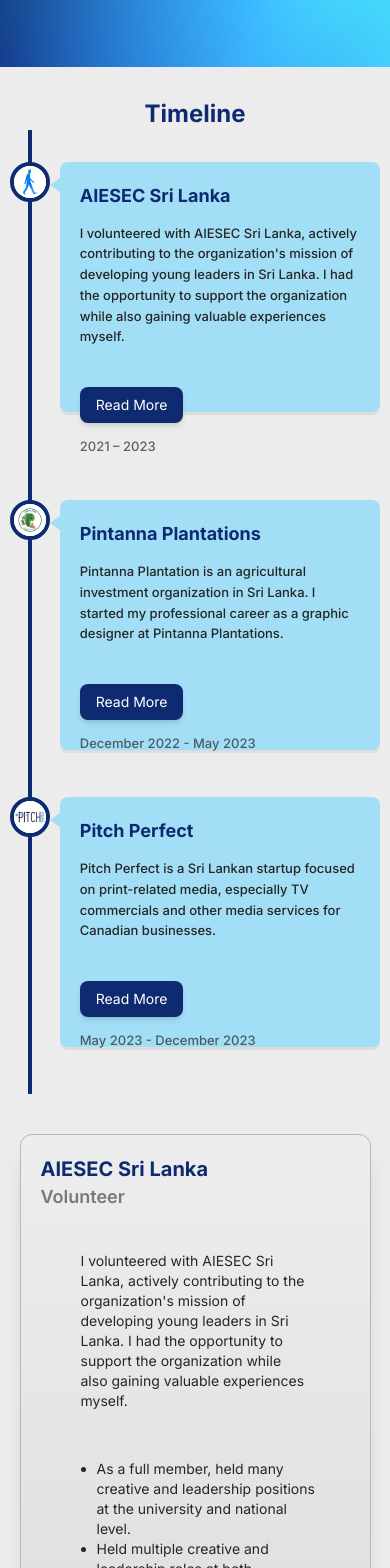
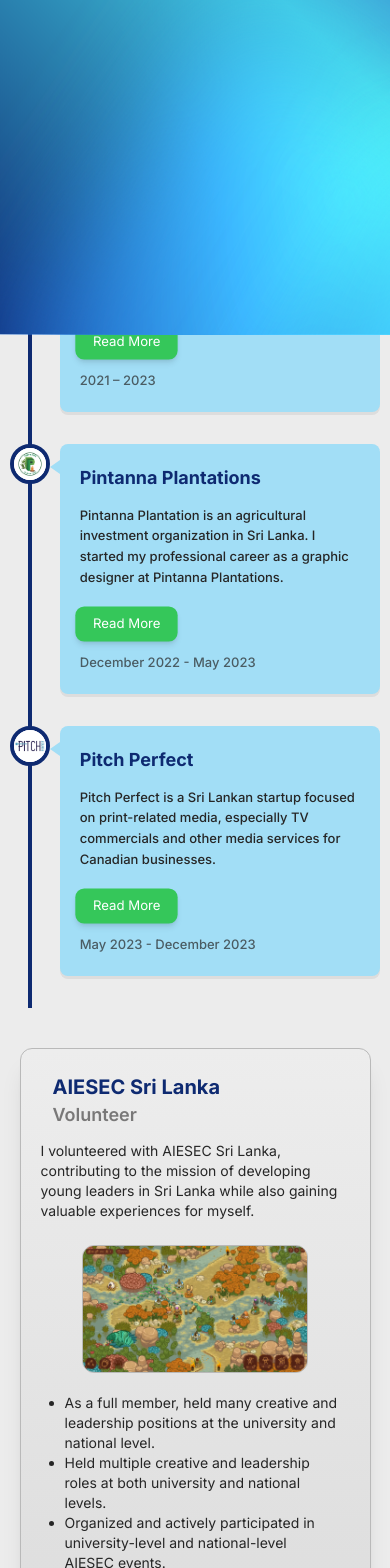
Before and after one commit to achira7/portfolio, a React (Vite) app: page /experience in a window 390 px wide. Shown: the top 1568 px of the page. Built offline with nearby package versions, Linux system fonts and the light colour scheme; what react-chatbot-kit would draw is missing.

Commit message:
Mobile Navbar Animations

```diff
--- a/src/components/Button.jsx
+++ b/src/components/Button.jsx
@@ -2,7 +2,7 @@
 import { GitHub, Play } from '../assets/icons/icons';
 
 const Button = ({ name, link, color, icon }) => {
-  const isLinkProvided = !!link;
+  const isLinkProvided = !!link && "dummy";
 
   const colorClasses = {
     red: 'bg-color-red',
--- a/src/components/DarkMode/DarkMode.jsx
+++ b/src/components/DarkMode/DarkMode.jsx
@@ -21,18 +21,22 @@
     if (isDarkMode) {
       localStorage.setItem("mode", "light-mode");
       document.body.classList.remove("dark-mode");
+      document.body.classList.add("light-mode");
       setIsDarkMode(false);
     } else {
       localStorage.setItem("mode", "dark-mode");
+      document.body.classList.remove("light-mode");
       document.body.classList.add("dark-mode");
+
       setIsDarkMode(true);
     }
   };
 
   return (
-    <div className="dark_mode hover:scale-110 hover:shadow-color-primary-shadow hover:shadow-xl transition-all duration-300">
+    <div className="dark_mode hover:scale-110 hover:shadow-color-primary-shadow hover:shadow-xl transition-all duration-300 ">
+      {/* shadow-[0_0_8px_8px_rgba(var(--normal-shadow))] */}
       <input
-        className="dark_mode_input"
+        className="dark_mode_input "
         type="checkbox"
         id="darkmode-toggle"
         checked={isDarkMode}
--- a/src/components/ExperienceCard.jsx
+++ b/src/components/ExperienceCard.jsx
@@ -16,12 +16,12 @@
 
   return (
     <div
-      id={title}
+      id={title.replace(/\s+/g, '-').toLowerCase()}
       className="mb-8 bg-card-primary border border-card-primary-border rounded-xl bg-gradient-to-t from-card-primary-bottom to-card-primary-top shadow-xl z-20"
     >
-      <div className="p-5 md:p-7">
+      <div className="pt-1 md:p-7">
         <div className="grid grid-rows-[auto_auto_auto] ">
-          <div className="flex flex-col h-fit ">
+          <div className="flex flex-col h-fit ml-8 mt-5">
             <h1 className="flex font-inter text-xl md:text-3xl text-color-primary font-bold">
               {title}
             </h1>
@@ -32,7 +32,7 @@
           </div>
 
           <div className="grid grid-cols-1 md:grid-cols-[60%_40%] justify-items-center items-center">
-            <div className="flex p-10 justify-center items-center ">
+            <div className="flex px-5 py-3 md:p-10 justify-center items-center ">
               <div className="">
                 <p className="text-sm md:text-base font-inter text-color-secondary">
                   {description}
@@ -42,7 +42,7 @@
 
             {/* Image */}
             {isImageVisible && (
-            <div className="hidden md:flex w-[65%] ">
+            <div className="md:flex w-[65%] mb-5 mt-3 justify-center items-center">
               <div className="flex justify-center items-center">
                 {isImageVisible && (
                   <img
@@ -58,7 +58,7 @@
           </div>
 
           <div className="px-8">
-            <ul className="list-disc ml-6 mt-2">
+            <ul className="list-disc ml-3 md:ml-6 md:mt-2">
               {points.map((point, index) => (
                 <li
                   key={index}
@@ -82,7 +82,7 @@
               </div>
             </div>
 
-            <div className="mt-7 flex justify-center items-center">
+            <div className="my-7 flex justify-center items-center">
               <Button
                 className="flex"
                 color={"blue"}
--- a/src/components/Marquee.jsx
+++ b/src/components/Marquee.jsx
@@ -91,7 +91,7 @@
   };
 
   return (
-    <div className="overflow-hidden bg-background-primary min-w-full my-6 py-5 bg-card-primary border border-card-primary-border rounded-xl bg-gradient-to-t from-card-primary-bottom to-card-primary-top z-30">
+    <div className="overflow-hidden bg-background-primary min-w-full my-6 py-5 bg-card-primary border border-card-primary-border rounded-xl bg-gradient-to-t from-card-primary-bottom to-card-primary-top">
       <div className="flex items-center justify-between" ref={marqueeRef}>
         {techItems.map((tech, index) => {
           const logoSrc = langLogos[tech.name] || libLogos[tech.name];
--- a/src/index.css
+++ b/src/index.css
@@ -47,6 +47,8 @@
   --color-yellow-shadow: 255,204,0, 0.5;
   --color-blue-shadow: 162,222,246 0.5;
 
+  --normal-shadow: 99,100,100,0.4;
+
   --color-polaroid: 255,255,255;
 
   --border-primary:41, 126, 255, 1;
@@ -86,6 +88,8 @@
   --color-red-shadow: 255,60,68, 0.5;
   --color-yellow-shadow: 255,214,10, 0.5;
   --color-blue-shadow: 16, 86, 156, 0.5;
+
+  --normal-shadow: 227,227,228,0.4;
 
   --color-polaroid: 255,255,242;
 
--- a/src/pages/Experience.jsx
+++ b/src/pages/Experience.jsx
@@ -10,38 +10,6 @@
 import ExperienceCard from "../components/ExperienceCard";
 
 const Experience = () => {
-  const Qexp = [
-    {
-      id: 1,
-      title: "AIESEC",
-      job: "Full Member",
-      time: "2021 – 2023",
-      description: "Held many positions",
-      website: "https://aiesec.org/",
-      link: "https://www.behance.net/moodboard/215289677/AIESEC",
-    },
-    {
-      id: 2,
-      title: "Pintanna Plantations",
-      job: "Junior Graphic Designer",
-      time: "December 2022 - May 2023",
-      description:
-        "Mainly responsible for creating social media posts for pintanna plantat",
-      website: "https://www.pintannaplantations.lk/",
-      link: "https://www.behance.net/moodboard/215289653/Pintanna-Plantations",
-    },
-    {
-      id: 3,
-      title: "Pitch Perfect",
-      job: "Graphic Designer",
-      time: "May 2023 - December 2023",
-      description:
-        "Engaged in business consulting to improve sales pitches and close deals effectively.",
-      website: "https://pitchperfect.lk/",
-      link: "",
-    },
-  ];
-
   const exp = [
     {
       id: 1,
@@ -49,7 +17,7 @@
       time: "2021 – 2023",
       position: "Volunteer",
       description:
-        "I volunteered with AIESEC Sri Lanka, actively contributing to the organization's mission of developing young leaders in Sri Lanka. I had the opportunity to support the organization while also gaining valuable experiences myself.",
+        "I volunteered with AIESEC Sri Lanka, contributing to the mission of developing young leaders in Sri Lanka while also gaining valuable experiences for myself.",
       points: [
         "As a full member, held many creative and leadership positions at the university and national level.",
         "Held multiple creative and leadership roles at both university and national levels.",
@@ -124,6 +92,16 @@
       link: "",
     },
   ];
+
+  const scrollToSection = (id) => {
+    const element = document.getElementById(id);
+    const yOffset = window.innerHeight * 0.07;
+    const yPosition = element.getBoundingClientRect().top + window.pageYOffset - yOffset;
+
+    window.scrollTo({ top: yPosition, behavior: "smooth" });
+  };
+
+
 
   return (
     <div className="bg-background mt-[25%] md:mt-[5%]">
@@ -248,23 +226,33 @@
                   </a>
                 }
               >
+                <div className="flex flex-col">
+                  <div className="">
                     <h3 className="vertical-timeline-element-title text-lg font-bold font-inter text-color-primary">
                       {experience.title}
                     </h3>
+                  </div>
+                  <div className="">
                     <h4 className="vertical-timeline-element-subtitle text-color-primary">
                       {experience.job}
                     </h4>
+                  </div>
+
                   <div className="flex">
                     <p className="text-color-secondary font-inter text-base">
                       {experience.description}
                     </p>
                   </div>
-                <div className="flex mt-10">
-                  <Button
-                    className="flex"
-                    name={"Read More"}
-                    link={"google.com"}
-                  />
+                  <div className="flex md:mt-10 mt-5">
+                    <button
+                      id="clickable"
+                      className="flex items-center cursor-none justify-center bg-color-green hover: scale-110  rounded-lg font-inter px-4 py-2 shadow-md transition-all duration-300"
+                      onClick={() => scrollToSection(experience.title.replace(/\s+/g, '-').toLowerCase())}
+
+                    >
+                      <span className='text-white text-xs md:text-base cursor-none' id="clickable">Read More</span>
+                    </button>
+                  </div>
                 </div>
               </VerticalTimelineElement>
             ))}
@@ -272,21 +260,6 @@
         </div>
 
         <div className="w-[90%] md:w-[60%]">
-          {/* <ExperienceCard
-            heading="Software Engineer Intern"
-            position="Graphic Designer"
-            description="Developed various features for the company's web application."
-            points={[
-              "Implemented user authentication.",
-              "Optimized database queries, reducing load time by 30%.",
-              "Collaborated with cross-functional teams.",
-            ]}
-            skills={["Teamwork", "Creativty"]}
-            hard_skills={["React", "Node.js", "PostgreSQL"]}
-            image={'../src/assets/game.jpg'}
-            link={'google.com'}
-          /> */}
-
           {exp.map((experience) => (
             <ExperienceCard
               key={experience.id}
--- a/src/pages/Home.jsx
+++ b/src/pages/Home.jsx
@@ -40,7 +40,11 @@
   const scrambledSilva = useTextScramble("SILVA");
 
   const scrollToSection = (id) => {
-    document.getElementById(id).scrollIntoView({ behavior: "smooth" });
+    const element = document.getElementById(id);
+    const yOffset = window.innerHeight * 0.07;
+    const yPosition = element.getBoundingClientRect().top + window.pageYOffset - yOffset;
+
+    window.scrollTo({ top: yPosition, behavior: "smooth" });
   };
 
   useEffect(() => {
@@ -99,6 +103,9 @@
               repeat={Infinity}
             />
           </div>
+
+           <p className=" text-6xl text-red-400 md:text-purple-400 lg:text-emerald-400 xl:text-sky-500">TEST</p>
+
           <div className="grid grid-row-3 md:grid-cols-3 justify-center items-start">
             <div className="mt-5 flex-col flex items-start align-top ">
               <p className="mb-4 font-inter text-color-secondary text-base tracking-wide w-full max-w-screen-md md:text-3xl">
@@ -106,6 +113,8 @@
                 creating things from Web Apps to Video Games to Music to Stories
                 and everything in between. <br />
               </p>
+
+
 
               <p className="font-inter text-color-secondary text-base tracking-wide w-full max-w-screen-md md:text-3xl">
                 As an IT graduate, I am interested in Full Stack Web Development
--- a/tailwind.config.js
+++ b/tailwind.config.js
@@ -46,6 +46,8 @@
 
         "default-button": "rgba(var(--default-button))",
         "button-text": "rgba(var(--button-text))",
+
+        "normal-shadow": "rgba(var(--normal-shadow));"
       },
     },
   },
```
Also changed, not shown: src/components/NavBar.jsx (+19 -5 lines). Lines whose indentation alone changed are shown as unchanged.
